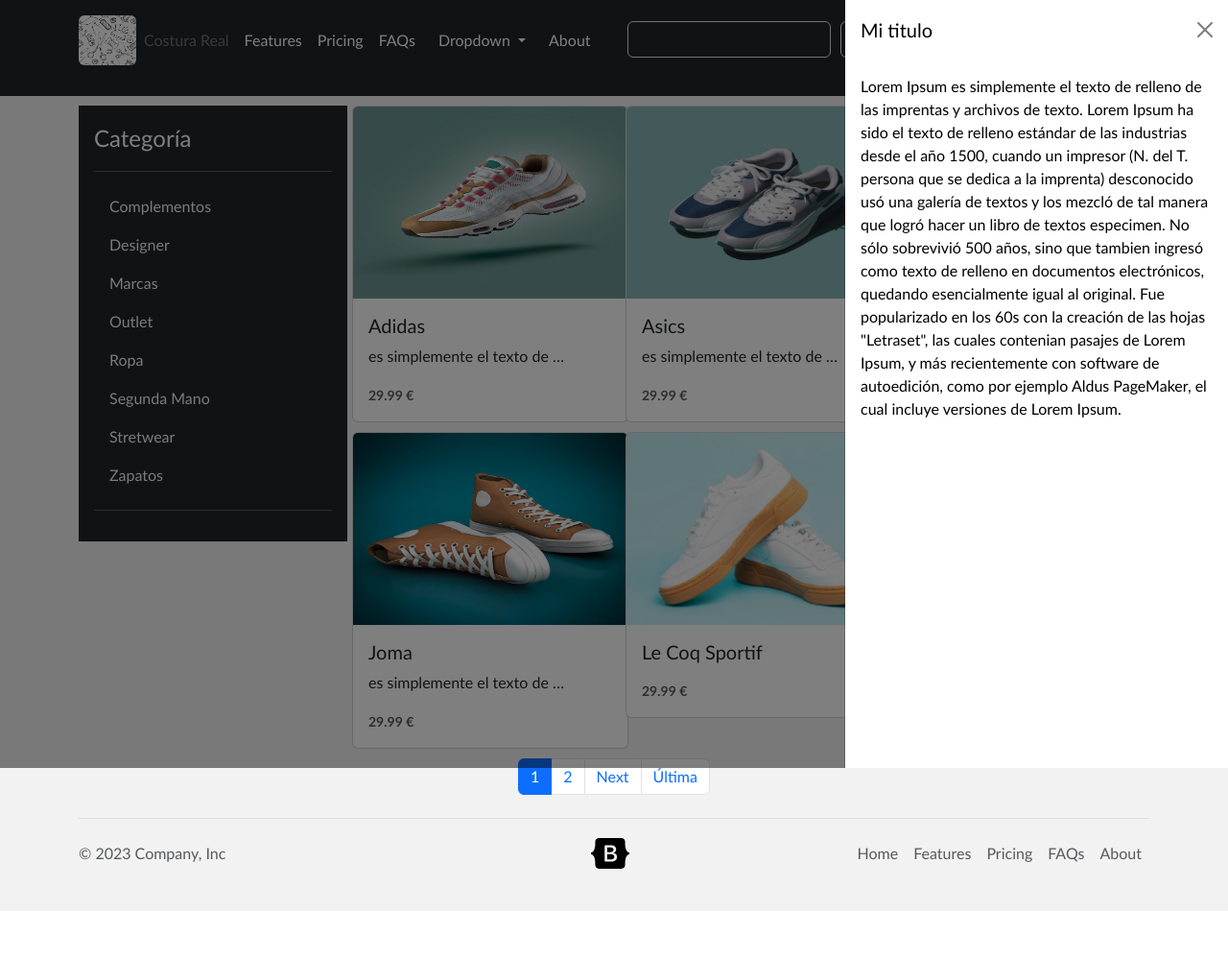
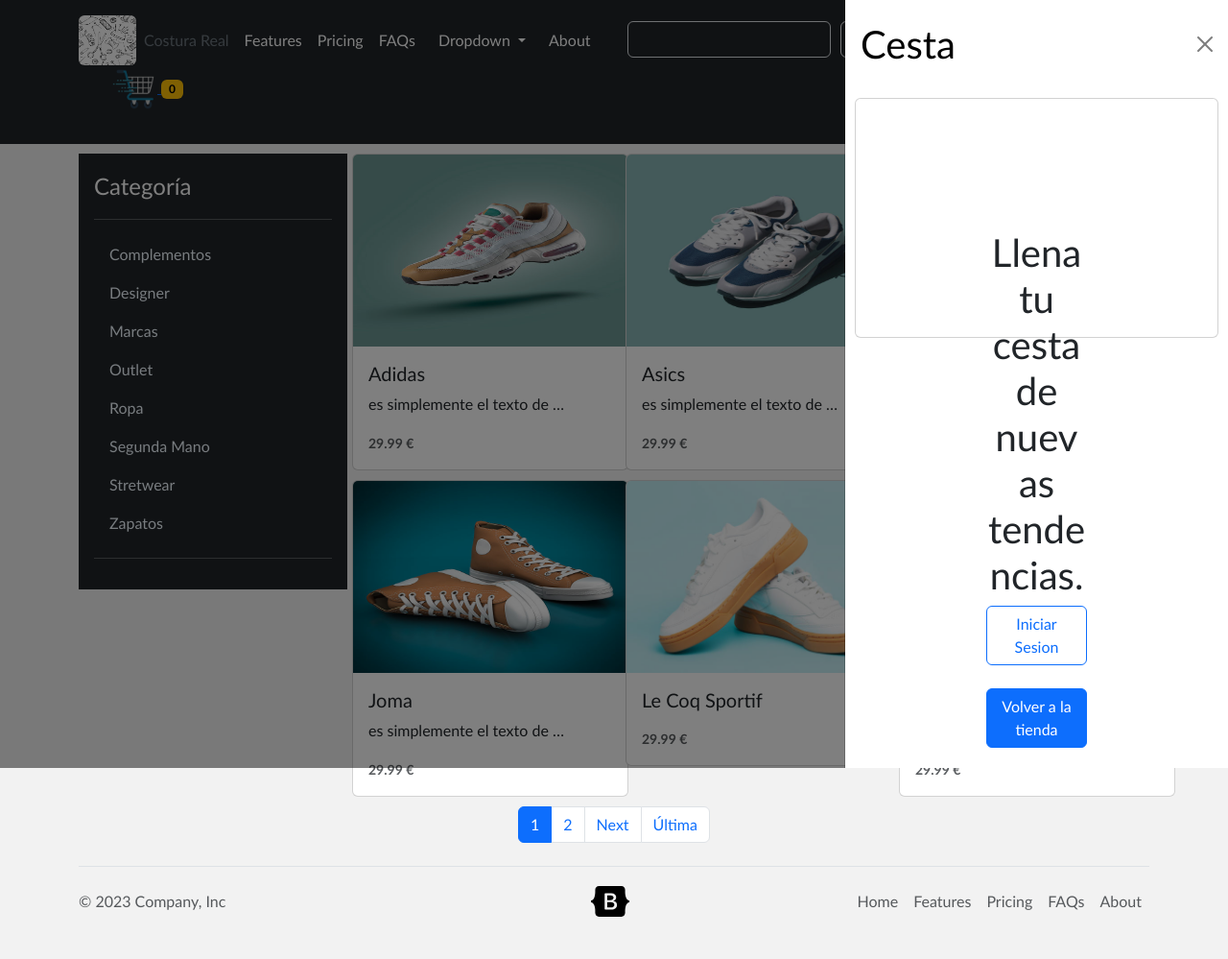
Before and after one commit to jose-larss/ecommerceCR, a Django app: page / in a window 1280 px wide, after a click that opens the changed part. Shown: the whole page at 96% size. Before the commit the page ends 949 px from the top, so only its background shows below. Run offline with Django 4.2, Linux system fonts and the light colour scheme; data comes from the database, SQL or seed files in the repository; both versions use the stored data as it was before the commit; some libraries are stand-ins or nearby versions.

Commit message:
implemento cesta previa V1

```diff
--- /dev/null
+++ b/carro/context_processor.py
@@ -0,0 +1,29 @@
+from carro.models import Carro
+
+def vista_previa_cesta(request):
+    msj_articulos = ""
+    carro_vacio = False
+
+    the_id = request.session.get('carro_id')
+    print(the_id)
+    if the_id:
+        carro = Carro.objects.get(id=the_id)
+
+        if carro.productos.all().count() == 0:
+            carro_vacio = True
+        elif carro.productos.all().count() == 1:
+            msj_articulos = f"{carro.productos.all().count()} artículo"
+        elif carro.productos.all().count() > 1:
+            msj_articulos = f"{carro.productos.all().count()} artículos"
+
+        context = {
+            "previo_carro": carro,
+            "previo_carro_vacio":carro_vacio,
+            "previo_msj_articulos":msj_articulos
+        }
+    elif the_id == None:
+        context = {
+            'previo_carro_vacio': True
+        }
+
+    return context
--- a/carro/urls.py
+++ b/carro/urls.py
@@ -8,5 +8,4 @@
     path('', vista, name="vista"),
     path('delete/', borrar_carro, name="borrar-carro"),
     path('<slug:slug>/',update_to_cart, name="update_to_cart"),
-
 ]
--- a/ecommerce/settings.py
+++ b/ecommerce/settings.py
@@ -73,6 +73,7 @@
                 'django.contrib.auth.context_processors.auth',
                 'django.contrib.messages.context_processors.messages',
                 'producto.context_processor.get_current_path',
+                'carro.context_processor.vista_previa_cesta',
             ],
         },
     },
@@ -83,7 +84,7 @@
 
 # Database
 # https://docs.djangoproject.com/en/4.2/ref/settings/#databases
-
+"""
 DATABASES = {
     'default': {
         'ENGINE': 'django.db.backends.sqlite3',
@@ -97,7 +98,7 @@
 #Atomic_requests:  Es un concepto permite a la BBDD hacer pedidos atómicos, eso que significa?
 # Que todo ocurre en la misma instancia en la transacción entre pedir y enviar infomación
 DATABASES['default']['ATOMIC_REQUESTS'] =True
-"""
+
 # Password validation
 # https://docs.djangoproject.com/en/4.2/ref/settings/#auth-password-validators
 
--- a/templates/base.html
+++ b/templates/base.html
@@ -26,11 +26,11 @@
 
     </div>
 
+    {% include 'componentes/footer.html' %}
+
     {% block javascript/jquery %}
 
     {% endblock javascript/jquery %}
-
-    {% include 'componentes/footer.html' %}
 </body>
 
 </html>
--- /dev/null
+++ b/templates/componentes/cesta_canvas.html
@@ -0,0 +1,81 @@
+{% load static %}
+
+<div class="offcanvas offcanvas-end" tabindex="-1" id="offcanvasRight" aria-labelledby="offcanvasRightLabel" style="color: black;">
+    <div class="offcanvas-header">
+      <h1 class="offcanvas-title" id="offcanvasRightLabel">Cesta</h5>
+      <button type="button" class="btn-close" data-bs-dismiss="offcanvas" aria-label="Close"></button>
+    </div>
+
+        {% if previo_carro_vacio %}
+            <div class="card mb-3" style="margin: 10px; height:250px">
+                <div class="card-body" style="margin:120px">
+                    <h1 style="text-align: center;" class="card-title">Llena tu cesta de nuevas tendencias.</h1>
+                    <p class="card-text" style="text-align: center;">
+                        <button type="button" class="btn btn-outline-primary">Iniciar Sesion</button>&nbsp;&nbsp;&nbsp;
+                        <a href="{% url 'producto:all' %}" type="button" class="btn btn-primary">Volver a la tienda</a>
+                    </p>
+                </div>
+            </div>
+        {% else %}
+            <div class="row">
+                <div class="col-12">
+                    <div class="card" >
+                        <div class="row g-0">
+
+                            {% for item in previo_carro.productos.all %}
+                                <div class="col-md-2">
+                                    {% if item.productoimagen_set.fotoActivaPresentada %}
+                                        {% for imagen in item.productoimagen_set.fotoActivaPresentada %}
+                                            <img src="{{imagen.imagen.url}}" class="img-thumbnail" alt="{{item.titulo}}"
+                                                        width="200px" height="400px" style="margin: 10px;">
+                                        {% endfor %}
+                                    {% else %}
+                                        <img src="{% static 'img/placeholder.png' %}" class="img-fluid rounded-start" alt=""
+                                                        width="200px" height="400px" style="margin: 10px;">
+                                    {% endif %}
+                                </div>
+
+                                <div class="col-md-10">
+                                    <div class="card-body">
+
+                                        <b>{{item.titulo|title}}</b>&nbsp;&nbsp;&nbsp;&nbsp;&nbsp;&nbsp;&nbsp;&nbsp;<b>{{item.precio}}</b>
+                                        <br>
+                                        {{item.descripcion|truncatewords:2}}
+                                        <br>
+                                        Talla: 43
+                                        <br>
+                                        <br>
+                                        <small>
+                                            <a href="{{item.get_carro_producto_url}}" class="a_resaltado">
+
+                                                Eliminar
+                                            </a>
+                                                | Mover a favoritos
+                                        </small>
+
+
+
+                                    </div>
+                                </div>
+                                <hr/>
+                            {% endfor %}
+                            <div style="margin: 10px;">
+                                <div style="text-align: left;">
+                                    Envío
+                                </div>
+
+
+                                <div style="text-align: right;">
+                                    <b>Total</b> (IVA incluido)
+                                </div>
+
+                            </div>
+
+                        </div>
+                    </div>
+
+                </div>
+            </div>
+        {% endif%}
+
+</div>
--- a/templates/componentes/navbar.html
+++ b/templates/componentes/navbar.html
@@ -30,7 +30,11 @@
       d="M1 2.5A1.5 1.5 0 0 1 2.5 1h3A1.5 1.5 0 0 1 7 2.5v3A1.5 1.5 0 0 1 5.5 7h-3A1.5 1.5 0 0 1 1 5.5v-3zM2.5 2a.5.5 0 0 0-.5.5v3a.5.5 0 0 0 .5.5h3a.5.5 0 0 0 .5-.5v-3a.5.5 0 0 0-.5-.5h-3zm6.5.5A1.5 1.5 0 0 1 10.5 1h3A1.5 1.5 0 0 1 15 2.5v3A1.5 1.5 0 0 1 13.5 7h-3A1.5 1.5 0 0 1 9 5.5v-3zm1.5-.5a.5.5 0 0 0-.5.5v3a.5.5 0 0 0 .5.5h3a.5.5 0 0 0 .5-.5v-3a.5.5 0 0 0-.5-.5h-3zM1 10.5A1.5 1.5 0 0 1 2.5 9h3A1.5 1.5 0 0 1 7 10.5v3A1.5 1.5 0 0 1 5.5 15h-3A1.5 1.5 0 0 1 1 13.5v-3zm1.5-.5a.5.5 0 0 0-.5.5v3a.5.5 0 0 0 .5.5h3a.5.5 0 0 0 .5-.5v-3a.5.5 0 0 0-.5-.5h-3zm6.5.5A1.5 1.5 0 0 1 10.5 9h3a1.5 1.5 0 0 1 1.5 1.5v3a1.5 1.5 0 0 1-1.5 1.5h-3A1.5 1.5 0 0 1 9 13.5v-3zm1.5-.5a.5.5 0 0 0-.5.5v3a.5.5 0 0 0 .5.5h3a.5.5 0 0 0 .5-.5v-3a.5.5 0 0 0-.5-.5h-3z" />
   </symbol>
 </svg>
-
+<style>
+  #abrir_canvas:hover > div{
+    display: block;
+  }
+</style>
 
 <header class="p-3 text-bg-dark">
   <div class="container">
@@ -81,82 +85,34 @@
         <button type="button" class="btn btn-outline-light me-2">Login</button>
         <button type="button" class="btn btn-warning">Sign-up</button>
 
-        <a href="{% url 'carro:vista' %}" data-bs-toggle="offcanvas" aria-controls="offcanvasRight"
-          data-bs-target="#offcanvasRight" id="canvas">
-          <i class='bx bx-cart'>
-          </i>
+      </div>
+      <ul style="text-align: center;" >
+        <a href="" data-bs-toggle="offcanvas" aria-controls="offcanvasRight" data-bs-target="#offcanvasRight" id="abrir_canvas">
+
+          <img src="{% static 'img/carro_azul.png' %}" style="width: 50px;">
+          <span class="badge text-bg-warning">
+            {% if not request.session.items_total %}
+              0
+            {% else %}
+              {{request.session.items_total}}
+            {% endif %}
+          </span>
         </a>
-
-        <img src="{% static 'img/cart-img.png' %}" style="width: 50px;">
-      </div>
-      <ul>
-
-
-
 
       </ul>
     </div>
   </div>
 
   <!--CANVAS-->
+  {% include 'componentes/cesta_canvas.html' %}
 
-  <div class="offcanvas offcanvas-end" tabindex="-1" id="offcanvasRight" aria-labelledby="offcanvasRightLabel" style="color: black;">
-    <div class="offcanvas-header">
-      <h5 class="offcanvas-title" id="offcanvasRightLabel">Mi titulo</h5>
-      <button type="button" class="btn-close" data-bs-dismiss="offcanvas" aria-label="Close"></button>
-    </div>
-    <div class="offcanvas-body">
-      Lorem Ipsum es simplemente el texto de relleno de las imprentas y archivos de texto. Lorem Ipsum ha sido el texto
-      de relleno estándar de las industrias desde el año 1500, cuando un impresor (N. del T. persona que se dedica a la
-      imprenta) desconocido usó una galería de textos y los mezcló de tal manera que logró hacer un libro de textos
-      especimen. No sólo sobrevivió 500 años, sino que tambien ingresó como texto de relleno en documentos electrónicos,
-      quedando esencialmente igual al original. Fue popularizado en los 60s con la creación de las hojas "Letraset", las
-      cuales contenian pasajes de Lorem Ipsum, y más recientemente con software de autoedición, como por ejemplo Aldus
-      PageMaker, el cual incluye versiones de Lorem Ipsum.
-    </div>
-  </div>
 </header>
 
-<script>
+{% block javascript/jquery %}
+  <script>
+
+  </script>
+{% endblock javascript/jquery %}
 
 
-  /*
-  window.onload=function()
-
-  {
-
-    var elemento=document.getElementById("canvas");
-
-    elemento.onmousemove = function(e) {
-
-
-      alert('aprieto boton')
-      // El contenido de esta funcion se ejecutara cuanso el mouse
-
-      // pase por encima del elemento
-
-
-
-      document.getElementById("estado").innerHTML="El ratón esta encima del recuadro";
-
-    };
-
-    elemento.onmouseout = function(e) {
-
-
-
-      // El contenido de esta funcion se ejecutara cuanso el mouse
-
-      // salga del elemento
-
-
-
-      document.getElementById("estado").innerHTML="El ratón NO esta encima del recuadro";
-
-    };
-
-  }
-  */
-  </script>
-
 <div class="b-example-divider"></div>
```
Also changed, not shown: carro/views.py (+10 -11 lines), db.sqlite3 (deleted), static/img/carro_azul.png (added), static/img/cart-img.png (deleted), 1 other file.
